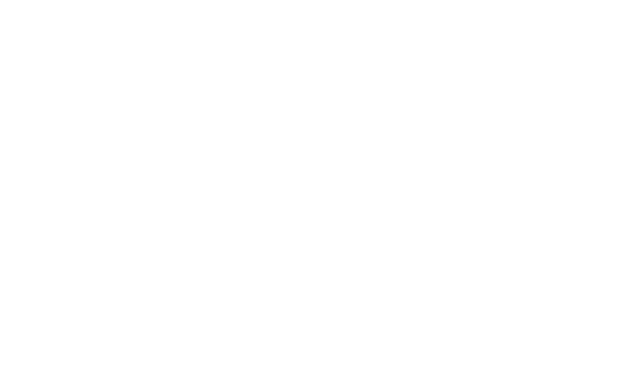
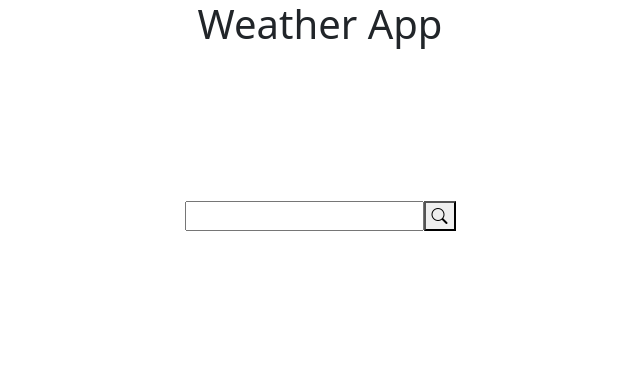
Before and after one commit to Logeskumar18/My-Weather-App, a plain HTML site: page index.html in a window 1280 px wide. Shown: the whole page, without its empty margins (320-960 px from the left). Drawn offline with nearby package versions, Linux system fonts and the light colour scheme.

Commit message:
Template Added

```diff
--- a/index.html
+++ b/index.html
@@ -11,10 +11,15 @@
     <script src="https://cdn.jsdelivr.net/npm/bootstrap@5.3.3/dist/js/bootstrap.bundle.min.js"
         integrity="sha384-YvpcrYf0tY3lHB60NNkmXc5s9fDVZLESaAA55NDzOxhy9GkcIdslK1eN7N6jIeHz"
         crossorigin="anonymous"></script>
+    <link rel="stylesheet" href="https://cdn.jsdelivr.net/npm/bootstrap-icons@1.11.3/font/bootstrap-icons.min.css">
 </head>
 
 <body>
-
+    <h1 class="h1 text-center">Weather App</h1>
+    <div class="container d-flex justify-content-center align-items-center" style="height: 40vh;">
+        <input type="text" name="" id="City">
+        <button id="btn"><i class="bi bi-search"></i></button>
+    </div>
 
 
 
```
